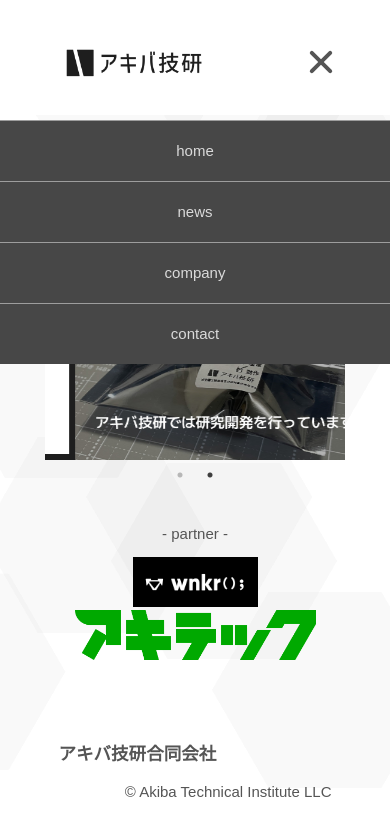
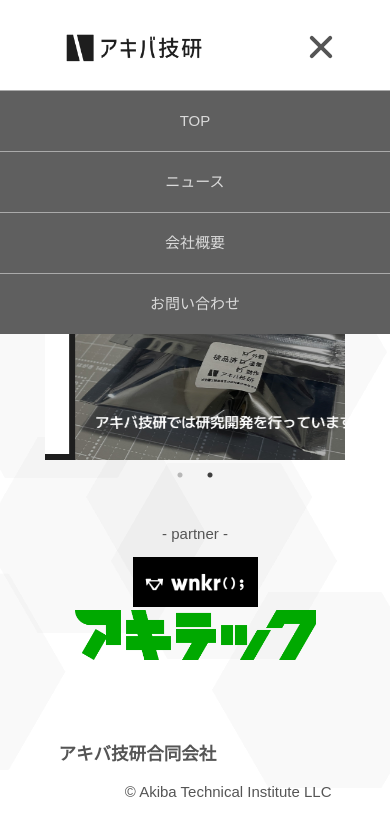
Before and after one commit to akiba-tech/HomePage.github.io, a plain HTML site: page index.html in a window 390 px wide. Both pictures are taken after a click on the element 321 px from the left and 62 px from the top of the page. Drawn offline with nearby package versions, Linux system fonts and the light colour scheme.

Commit message:
メニューを日本語に変更

```diff
--- a/common/header.html
+++ b/common/header.html
@@ -17,23 +17,23 @@
     <!--モバイル用メニュー内のリスト-->
     <nav class="header_menu_mobile_list">
         <ul>
-            <a href="/">home</a>
-            <a href="/news.html">news</a>
+            <a href="/">TOP</a>
+            <a href="/news.html">ニュース</a>
              <!--コラムは無効
             <a href="/column.html">column</a>
             -->
-            <a href="/company.html">company</a>
-            <a href="/contact.html">contact</a>
+            <a href="/company.html">会社概要</a>
+            <a href="/contact.html">お問い合わせ</a>
         </ul>
     </nav>
     <!--PC用メニュー-->
     <div class="header_menu_pc">
-        <a class="menu_link" href="/">home</a>
-        <a class="menu_link" href="/news.html">news</a>
+        <a class="menu_link" href="/">TOP</a>
+        <a class="menu_link" href="/news.html">ニュース</a>
         <!--コラムは無効
         <a class="menu_link" href="/column.html">column</a>
         -->
-        <a class="menu_link" href="/company.html">company</a>
-        <a class="menu_link" href="/contact.html">contact</a>
+        <a class="menu_link" href="/company.html">会社概要</a>
+        <a class="menu_link" href="/contact.html">お問い合わせ</a>
     </div>
 </header>
--- a/style.css
+++ b/style.css
@@ -22,7 +22,7 @@
     position: fixed;
     z-index: var(--Z_INDEX_HEADER);
     width: 100%;
-    height: 115px;
+    height: 90px;
     top: 0;
     left: 0;
     background-color: rgb(255, 255, 255);
@@ -34,7 +34,7 @@
 
 .header_title {
     float: left;
-    padding: 25px 0px 0px var(--LR_SAFE);
+    padding: 10px 0px 0px var(--LR_SAFE);
 }
 
 .contents_title {
@@ -112,34 +112,34 @@
         transition: ease 0.4s;
     }
     .menu_icon span:nth-of-type(1) {
-      top: 16px;
+      top: -1px;
     }
     .menu_icon span:nth-of-type(2) {
-      top: 28px;
+      top: 11px;
     }
     .menu_icon span:nth-of-type(3) {
-      bottom: 16px;
+      bottom:33px;
     }
     .close span:nth-of-type(1) {
       transform: rotate(45deg);
-      top: 28px;
+      top: 13px;
     }
     .close span:nth-of-type(2) {
       opacity: 0;
     }
     .close span:nth-of-type(3) {
       transform: rotate(-45deg);
-      top: 28px;
+      top: 13px;
     }
     .header_menu_mobile_list {
         /*最初は隠しておく*/
         display: none;
         z-index: var(--Z_INDEX_HUMBERGER_MENU);
-        top: 120px;
+        top: 90px;
         left: 0px;
         position: absolute;
         width: 100%;
-        background-color: #474747;
+        background-color: #5f5f5f;
     }
     .header_menu_mobile_list ul {
         display: flex;
@@ -222,9 +222,10 @@
     .header_menu_pc {
         display: flex;
         justify-content: flex-end;
-        padding: 31px var(--LR_SAFE) 0px 0px;
+        padding: 18px var(--LR_SAFE) 0px 0px;
     }
     .menu_link {
+        font-size: 12px;
         padding: 20px;
         float: none;
     }
```
